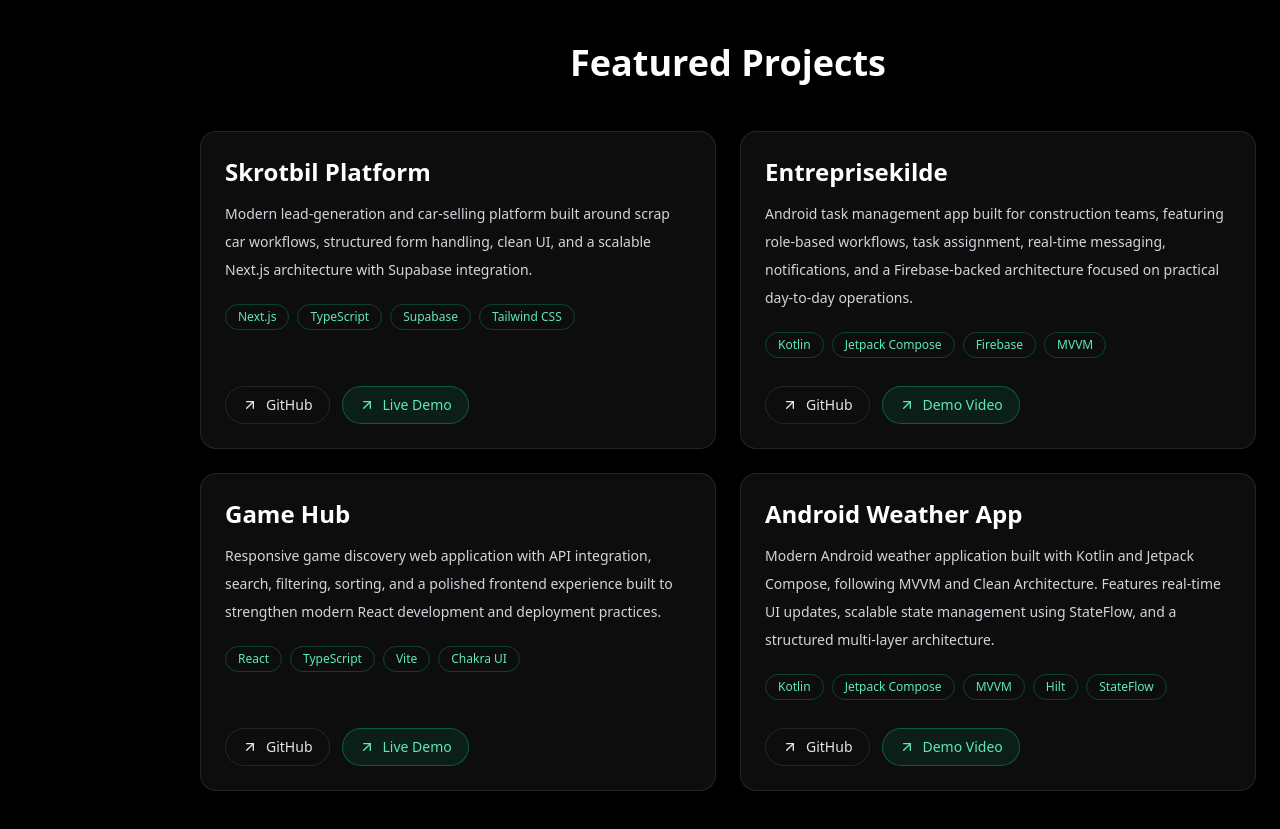
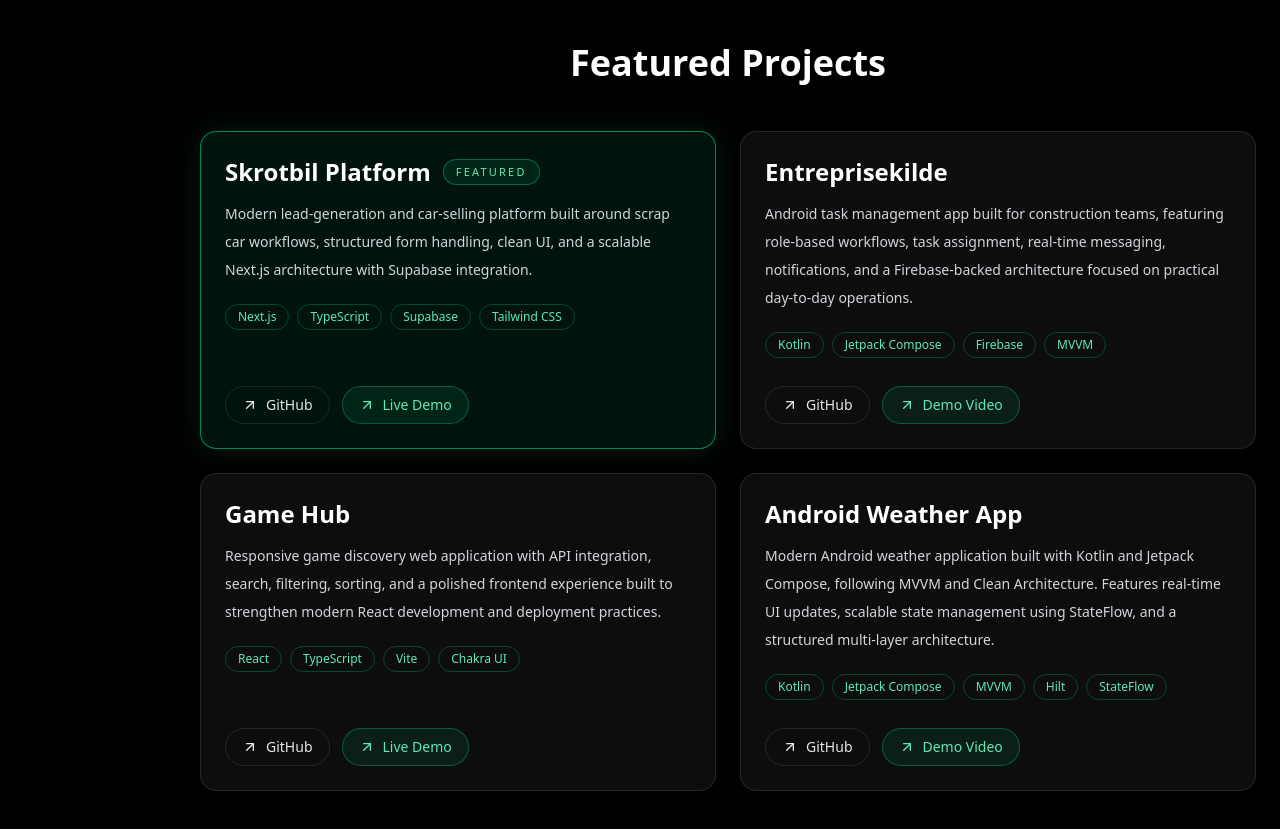
Before and after one commit to Veteranlegend/developer-portfolio, a Next.js app: page / in a window 1280 px wide. Shown: the part 940-1769 px from the top of the page. Built offline with nearby package versions, Linux system fonts and the light colour scheme.

Commit message:
Highlight featured project

```diff
--- a/components/Projects.tsx
+++ b/components/Projects.tsx
@@ -14,6 +14,7 @@
   description: string;
   tech: string[];
   links: ProjectLink[];
+  featured?: boolean;
 };
 
 const projects: Project[] = [
@@ -22,6 +23,7 @@
     description:
       "Modern lead-generation and car-selling platform built around scrap car workflows, structured form handling, clean UI, and a scalable Next.js architecture with Supabase integration.",
     tech: ["Next.js", "TypeScript", "Supabase", "Tailwind CSS"],
+    featured: true,
     links: [
       {
         label: "GitHub",
@@ -111,13 +113,25 @@
               initial={{ opacity: 0, y: 24 }}
               whileInView={{ opacity: 1, y: 0 }}
               transition={{ duration: 0.5, delay: index * 0.08 }}
-              className="group rounded-2xl border border-white/10 bg-white/5 p-6 backdrop-blur transition hover:border-emerald-400/40 hover:bg-white/[0.07]"
+              className={`group rounded-2xl p-6 backdrop-blur transition ${
+                project.featured
+                  ? "border border-emerald-400/60 bg-emerald-500/10 shadow-[0_0_30px_rgba(16,185,129,0.15)]"
+                  : "border border-white/10 bg-white/5 hover:border-emerald-400/40 hover:bg-white/[0.07]"
+              }`}
             >
               <div className="flex h-full flex-col space-y-5">
                 <div className="space-y-3">
-                  <h3 className="text-2xl font-semibold text-white">
-                    {project.title}
-                  </h3>
+                  <div className="flex items-center gap-3">
+                    <h3 className="text-2xl font-semibold text-white">
+                      {project.title}
+                    </h3>
+
+                    {project.featured && (
+                      <span className="rounded-full border border-emerald-400/40 bg-emerald-500/10 px-3 py-1 text-[11px] font-medium uppercase tracking-[0.2em] text-emerald-300">
+                        Featured
+                      </span>
+                    )}
+                  </div>
 
                   <p className="text-sm leading-7 text-gray-300">
                     {project.description}
```
